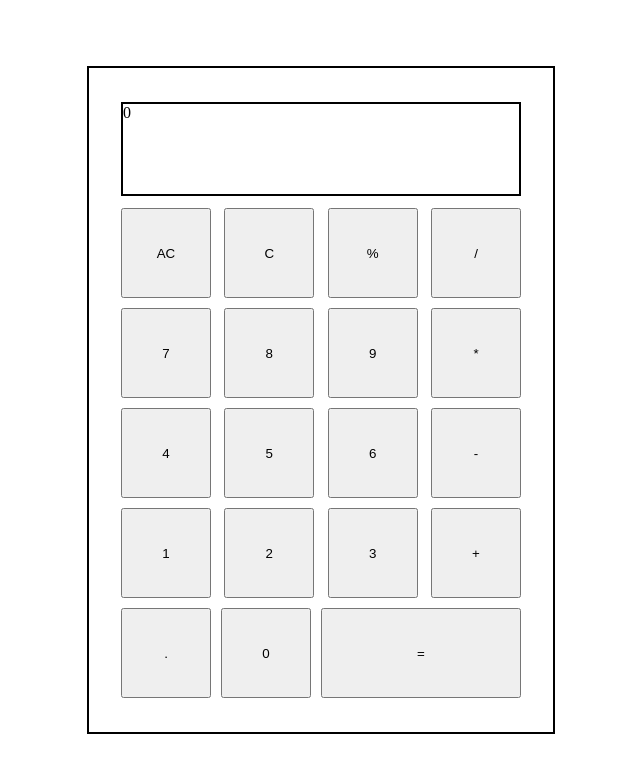
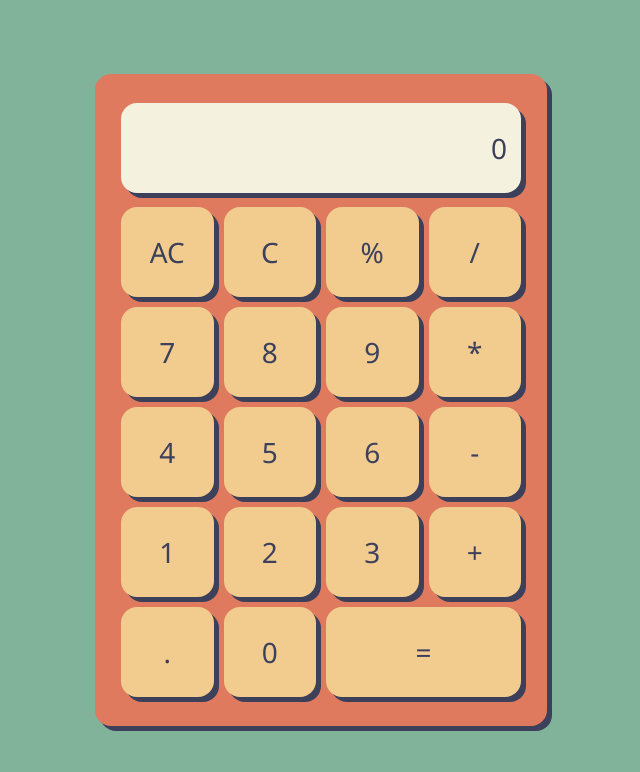
Before and after one commit to nickfrn/calculator, a plain HTML site: page index.html in a window 1280 px wide. Shown: the whole page, without its empty margins (319-959 px from the left). Drawn offline with Linux system fonts and the light colour scheme.

Commit message:
Complete styling of calculator

```diff
--- a/style.css
+++ b/style.css
@@ -1,3 +1,11 @@
+*,
+.btn,
+.btn.large {
+    font-family: 'Segoe UI', Tahoma, Geneva, Verdana, sans-serif;
+    font-size: 3.5vh;
+    color: #3d405b;
+}
+
 body {
     display: flex;
     margin: 0;
@@ -5,6 +13,26 @@ body {
     align-items: center;
     height: 100vh;
     box-sizing: border-box;
+    background-color: #81b29a;
+}
+
+.container,
+.display,
+.btn,
+.btn.large {
+    border-radius: 16px;
+    filter: drop-shadow(5px 5px 0 #3d405b);
+}
+
+.display,
+.btn,
+.btn.large {
+    height: 90px;
+}
+
+.btn,
+.btn.large {
+    background-color: #f2cc8f;
 }
 
 .container {
@@ -12,29 +40,32 @@ body {
     flex-direction: column;
     width: 400px;
     height: 600px;
-    border: 2px solid black;
     justify-content: space-evenly;
-    padding: 2em;
+    padding: 2vw;
     gap: 10px;
+    background-color: #e07a5f;
 }
 
 .display {
-    height: 90px;
-    border: 2px solid black;
+    display: flex;
+    justify-content: end;
+    align-items: center;
+    border: none;
+    padding-right: .5em;
+    background-color: #f4f1de;
 }
 
 .btnContainer {
     display: flex;
     flex-wrap: wrap;
-    justify-content: space-between;
     gap: 10px;
 }
 
 .btn.large {
-    width: 200px;
+    flex-basis: calc(50% - 5px);
 }
 
 .btn {
-    width: 90px;
-    height: 90px;
+    flex-basis: calc(25% - 7.5px);
+    border: none;
 }
```
